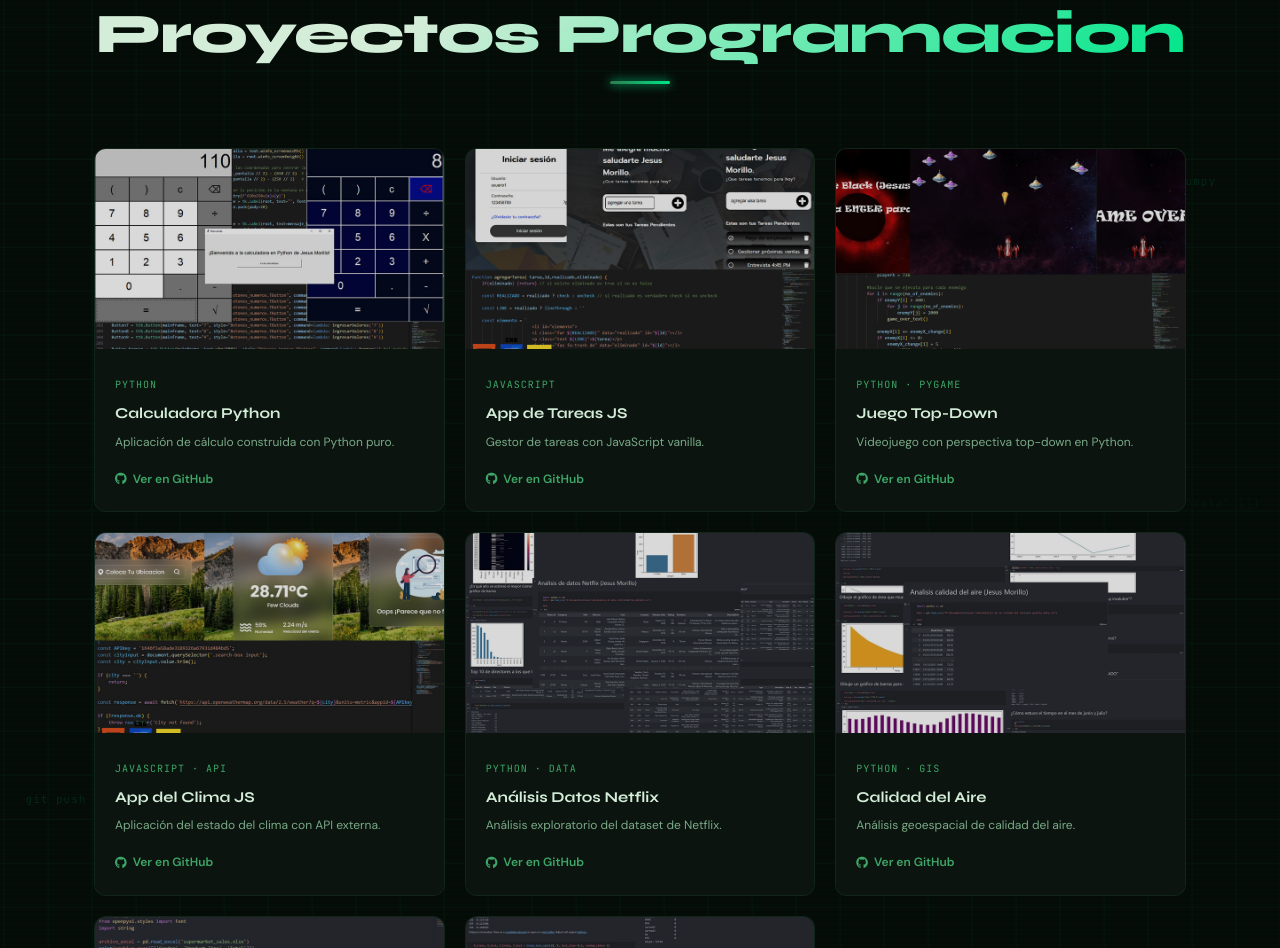
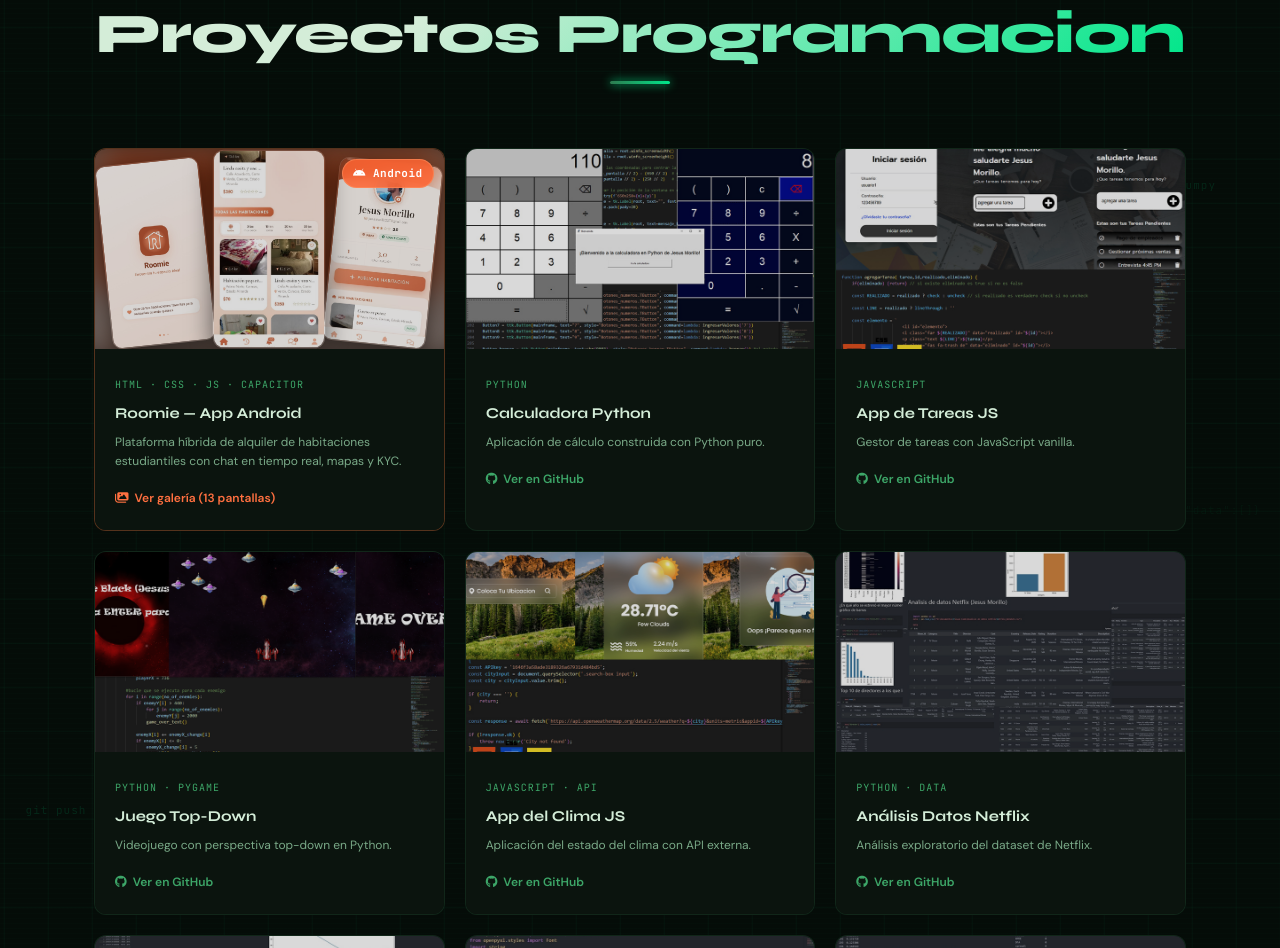
Before and after one commit to JesusMorilloPortafolio/PortafolioWeb, a plain HTML site: page index.html in a window 1280 px wide. Shown: the part 4583-5531 px from the top of the page. Drawn offline with Linux system fonts and the light colour scheme.

Commit message:
Update index.html

```diff
--- a/index.html
+++ b/index.html
@@ -26,6 +26,21 @@
         <div class="lightbox-caption">
             <strong id="lbTitle"></strong>
             <span id="lbType"></span>
+        </div>
+    </div>
+</div>
+
+
+<!-- ROOMIE GALLERY LIGHTBOX -->
+<div class="lightbox-overlay" id="roomie-lightbox">
+    <div class="lightbox-inner">
+        <button class="lightbox-close" id="rlbClose"><i class="fa-solid fa-xmark"></i></button>
+        <button class="lightbox-nav prev" id="rlbPrev"><i class="fa-solid fa-chevron-left"></i></button>
+        <button class="lightbox-nav next" id="rlbNext"><i class="fa-solid fa-chevron-right"></i></button>
+        <img class="lightbox-img roomie-lb-img" id="rlbImg" src="" alt="">
+        <div class="lightbox-caption">
+            <strong id="rlbTitle">Roomie — App Android</strong>
+            <span id="rlbType"></span>
         </div>
     </div>
 </div>
@@ -381,6 +396,24 @@
             <div class="title-line"></div>
         </div>
         <div class="portfolio-grid">
+            <div class="pcard pcard-roomie anim-up" onclick="openRoomieGallery()" style="cursor:pointer;">
+                <div class="pcard-img pcard-img-roomie">
+                    <img src="img/roomie/roomie_splash.jpg" alt="Roomie App">
+                    <div class="roomie-blur-bg"></div>
+                    <div class="roomie-screens">
+                        <img src="img/roomie/roomie_home1.jpg" class="rscreen rs1" alt="">
+                        <img src="img/roomie/roomie_map.jpg" class="rscreen rs2" alt="">
+                        <img src="img/roomie/roomie_profile.jpg" class="rscreen rs3" alt="">
+                    </div>
+                    <div class="roomie-badge"><i class="fa-brands fa-android"></i> Android</div>
+                </div>
+                <div class="pcard-overlay">
+                    <span class="pcard-tag mono">HTML · CSS · JS · Capacitor</span>
+                    <h3>Roomie — App Android</h3>
+                    <p>Plataforma híbrida de alquiler de habitaciones estudiantiles con chat en tiempo real, mapas y KYC.</p>
+                    <span class="pcard-link roomie-gallery-link"><i class="fa-solid fa-images"></i> Ver galería (13 pantallas)</span>
+                </div>
+            </div>
             <div class="pcard anim-up"><a href="https://github.com/jesusmorillo1247/Calculadora-en-Python.git" target="_blank"><div class="pcard-img"><img src="img/p1.jpg" alt="Calculadora"></div><div class="pcard-overlay"><span class="pcard-tag mono">Python</span><h3>Calculadora Python</h3><p>Aplicación de cálculo construida con Python puro.</p><span class="pcard-link"><i class="fa-brands fa-github"></i> Ver en GitHub</span></div></a></div>
             <div class="pcard anim-up" style="animation-delay:.1s"><a href="https://github.com/jesusmorillo1247/App-de-tareas-con-JavaScript.git" target="_blank"><div class="pcard-img"><img src="img/p2.jpg" alt="Tareas"></div><div class="pcard-overlay"><span class="pcard-tag mono">JavaScript</span><h3>App de Tareas JS</h3><p>Gestor de tareas con JavaScript vanilla.</p><span class="pcard-link"><i class="fa-brands fa-github"></i> Ver en GitHub</span></div></a></div>
             <div class="pcard anim-up" style="animation-delay:.2s"><a href="https://github.com/jesusmorillo1247/Game-Python.git" target="_blank"><div class="pcard-img"><img src="img/p3.jpg" alt="Juego"></div><div class="pcard-overlay"><span class="pcard-tag mono">Python · Pygame</span><h3>Juego Top-Down</h3><p>Videojuego con perspectiva top-down en Python.</p><span class="pcard-link"><i class="fa-brands fa-github"></i> Ver en GitHub</span></div></a></div>
```
